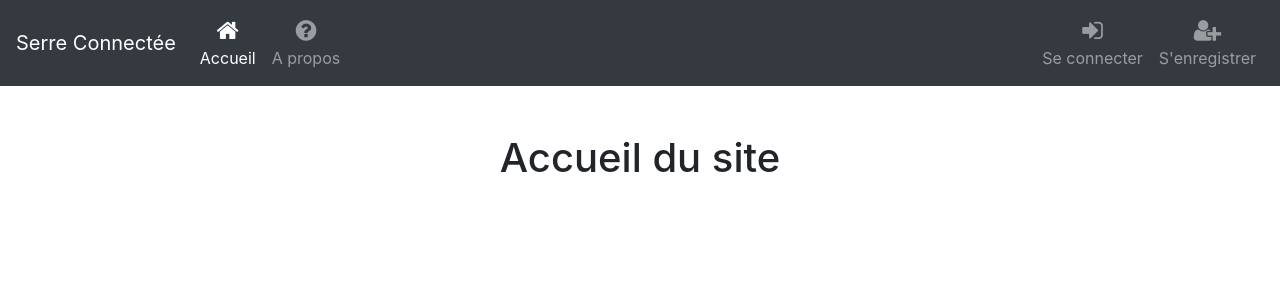
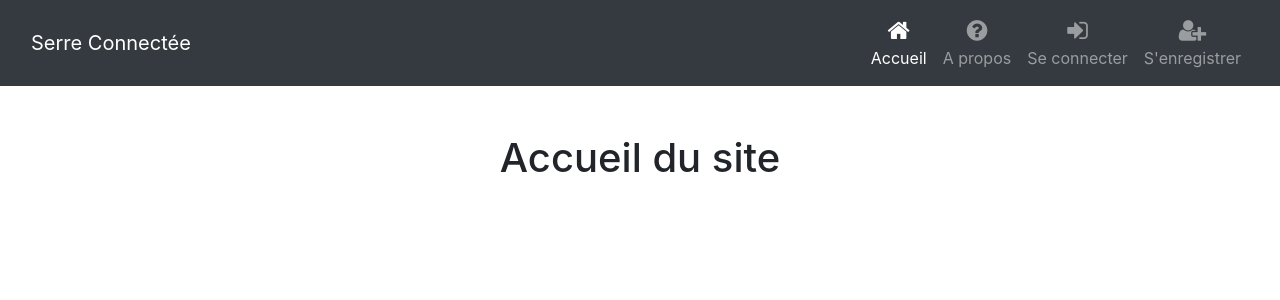
Before and after one commit to Hyperion60/SerreConnectee, a Django app: template templates/index.html in a window 1280 px wide. Shown: the top 300 px of the page. Run offline with Django 4.2, Linux system fonts and the light colour scheme; the template is opened without the code that fills it, so the values that code supplies are empty; some libraries are stand-ins or nearby versions.

Commit message:
Update base template from Bootstrap 4 to Bootstrap 5

```diff
--- a/templates/base.html
+++ b/templates/base.html
@@ -1,23 +1,27 @@
 <!DOCTYPE html>
 <html lang="fr">
     <head>
+        <meta charset="utf-8">
+        <meta name="viewport" content="width=device-width, initial-scale=1">
         <title>Serre Connectée</title>
-        <link rel="stylesheet" href="/static/serre/css/base.css"/>
-        <link rel="stylesheet" href="/static/serre/css/bootstrap.min.css"/>
-        <link rel="stylesheet" href="/static/serre/css/font-awesome.min.css"/>
+        <link rel="stylesheet" href="serre/css/base.css"/>
+	    <link rel="stylesheet" href="serre/css/bootstrap.min.css">
+	    <link rel="stylesheet" href="serre/css/font-awesome.min.css"/>
         <style type="text/css">
             {% block style %}{% endblock %}
         </style>
     </head>
     <header>
         <nav class="navbar navbar-icon-top navbar-expand-lg navbar-dark bg-dark">
+            <div class="container-fluid">
             <a class="navbar-brand" href="#">Serre Connectée</a>
             <button class="navbar-toggler" type="button" data-toggle="collapse" data-target="#navbarSupportedContent" aria-controls="navbarSupportedContent" aria-expanded="false" aria-label="Toggle navigation">
                 <span class="navbar-toggler-icon"></span>
             </button>
-
-            <div class="collapse navbar-collapse" id="navbarSupportedContent">
-                <ul class="navbar-nav mr-auto">
+			</div>
+			<div class="container">
+                <div class="collapse navbar-collapse d-flex justify-content-end" id="navbarSupportedContent">
+                    <ul class="navbar-nav">
                         <li class="nav-item active">
                             <a class="nav-link" href="/">
                                 <i class="fa fa-home"></i>
@@ -80,6 +84,7 @@
                         {% endif %}
                     </ul>
                 </div>
+            </div>
         </nav>
     </header>
     <body>
```
Lines whose indentation alone changed are shown as unchanged.
